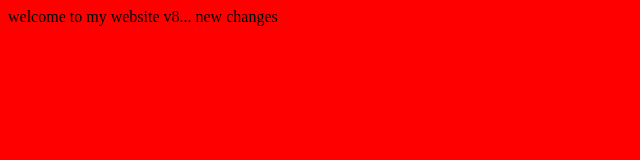
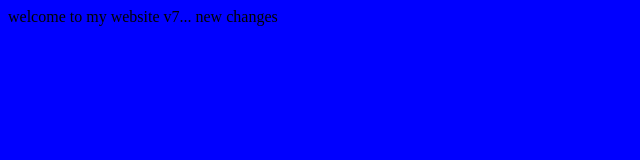
Before and after one commit to vijayprakashtyagi1/jenkins_training_2024_docker, a plain HTML site: page index.html in a window 1280 px wide. Shown: the whole page, without its empty margins (0-640 px from the left). Drawn offline with Linux system fonts and the light colour scheme.

Commit message:
update index,htm

```diff
--- a/index.html
+++ b/index.html
@@ -1,3 +1,3 @@
-<body bgcolor='red'>
-welcome to my website v8... new changes
+<body bgcolor='blue'>
+welcome to my website v7... new changes
 </body>
```
